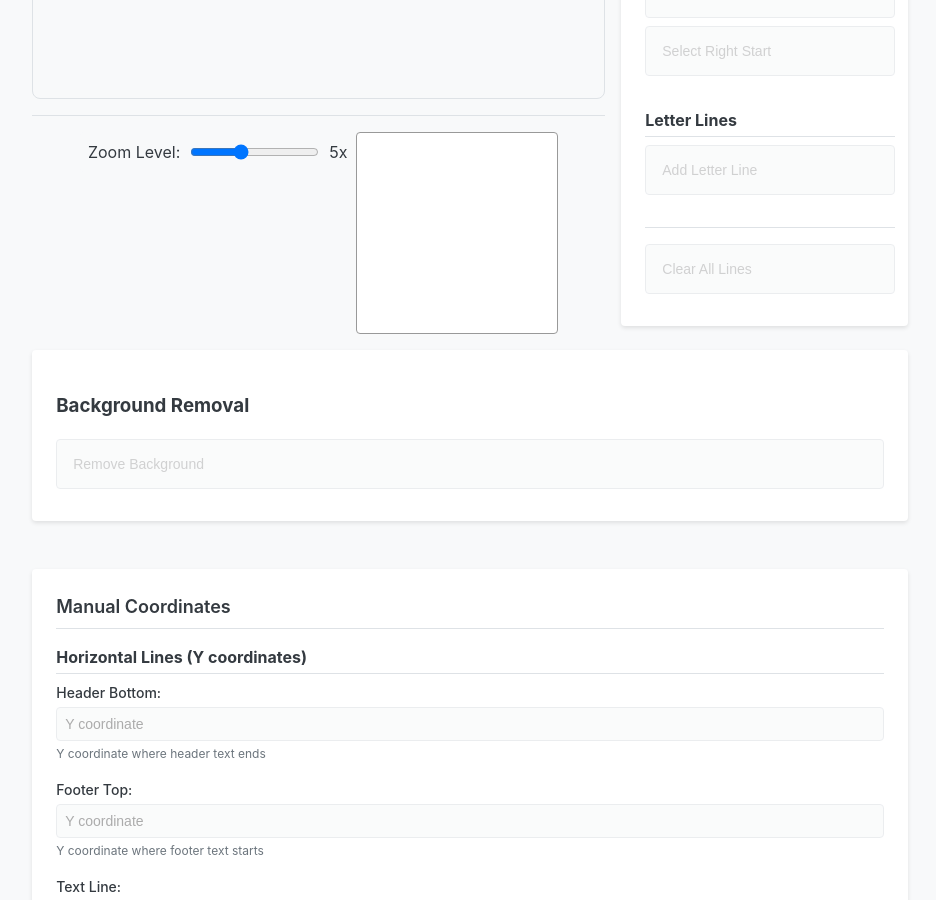
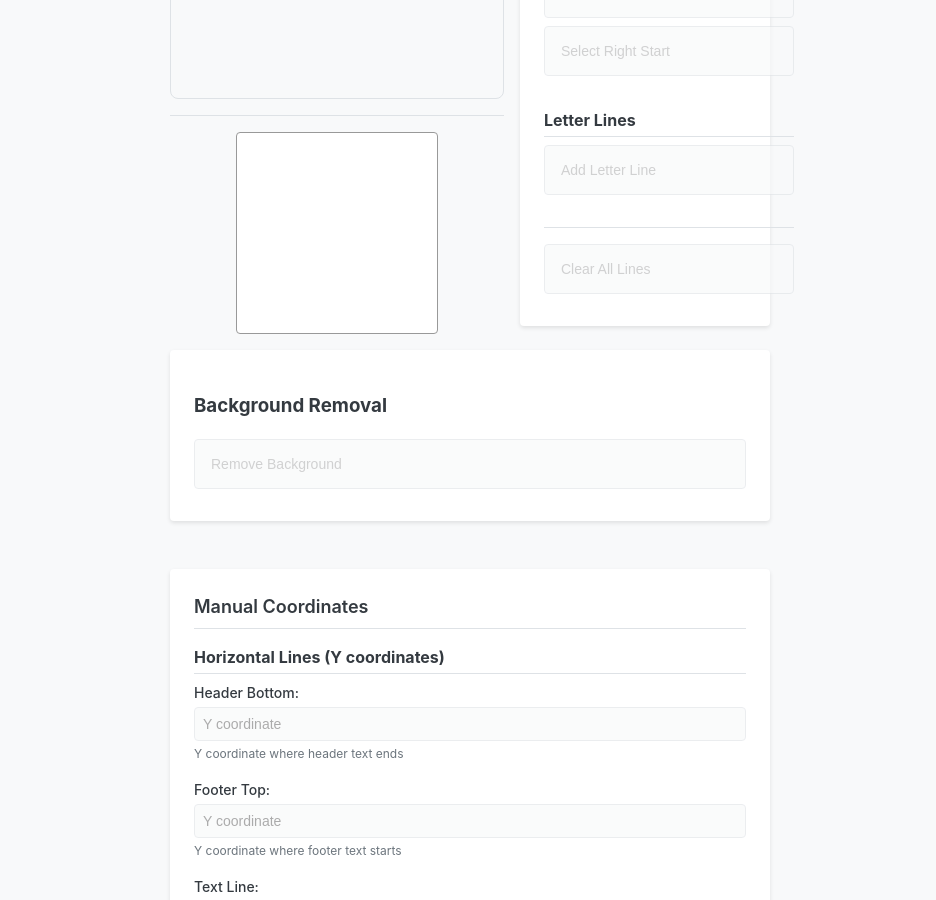
Before and after one commit to cactus-bm/stamp-maker, a React (Create React App) app in the folder stamp-maker/: page / in a window 1280 px wide. Shown: the part 860-1760 px from the top of the page, without its empty margins (170-1106 px from the left). Built offline with nearby package versions, Linux system fonts and the light colour scheme.

Commit message:
Remove Zoom control and make 10x.

```diff
--- a/stamp-maker/src/components/ZoomView.tsx
+++ b/stamp-maker/src/components/ZoomView.tsx
@@ -46,7 +46,7 @@ export const ZoomView: React.FC<ZoomViewProps> = ({ appState, updateAppState })
     const sourceY = Math.max(0, Math.min(mainCanvas.height - sourceSize, y - sourceSize / 2));
 
     // Draw magnified area
-    const scale = appState.ui.zoom.scale;
+    const scale = 10; // Fixed zoom level
     const destSize = sourceSize * scale;
     const offsetX = (zoomCanvas.width - destSize) / 2;
     const offsetY = (zoomCanvas.height - destSize) / 2;
@@ -181,39 +181,12 @@ export const ZoomView: React.FC<ZoomViewProps> = ({ appState, updateAppState })
     }
   }, [handleMainCanvasMouseMove, handleMainCanvasMouseLeave]);
 
-  // Change zoom scale
-  const changeZoomScale = useCallback((newScale: number) => {
-    updateAppState({
-      ui: {
-        ...appState.ui,
-        zoom: {
-          ...appState.ui.zoom,
-          scale: Math.max(2, Math.min(10, newScale))
-        }
-      }
-    });
-  }, [appState.ui.zoom, appState.ui, updateAppState]);
+
 
   const hasImage = appState.image.original !== null;
 
   return (
     <div className="zoom-container">
-      <div className="zoom-controls">
-          <div className="zoom-scale-controls">
-            <label htmlFor="zoom-scale">Zoom Level:</label>
-            <input
-              id="zoom-scale"
-              type="range"
-              min="2"
-              max="10"
-              value={appState.ui.zoom.scale}
-              onChange={(e) => changeZoomScale(parseInt(e.target.value))}
-              aria-label="Zoom scale from 2x to 10x"
-            />
-            <span>{appState.ui.zoom.scale}x</span>
-          </div>
-      </div>
-
       <div className="zoom-view">
         <canvas
           ref={zoomCanvasRef}
```
